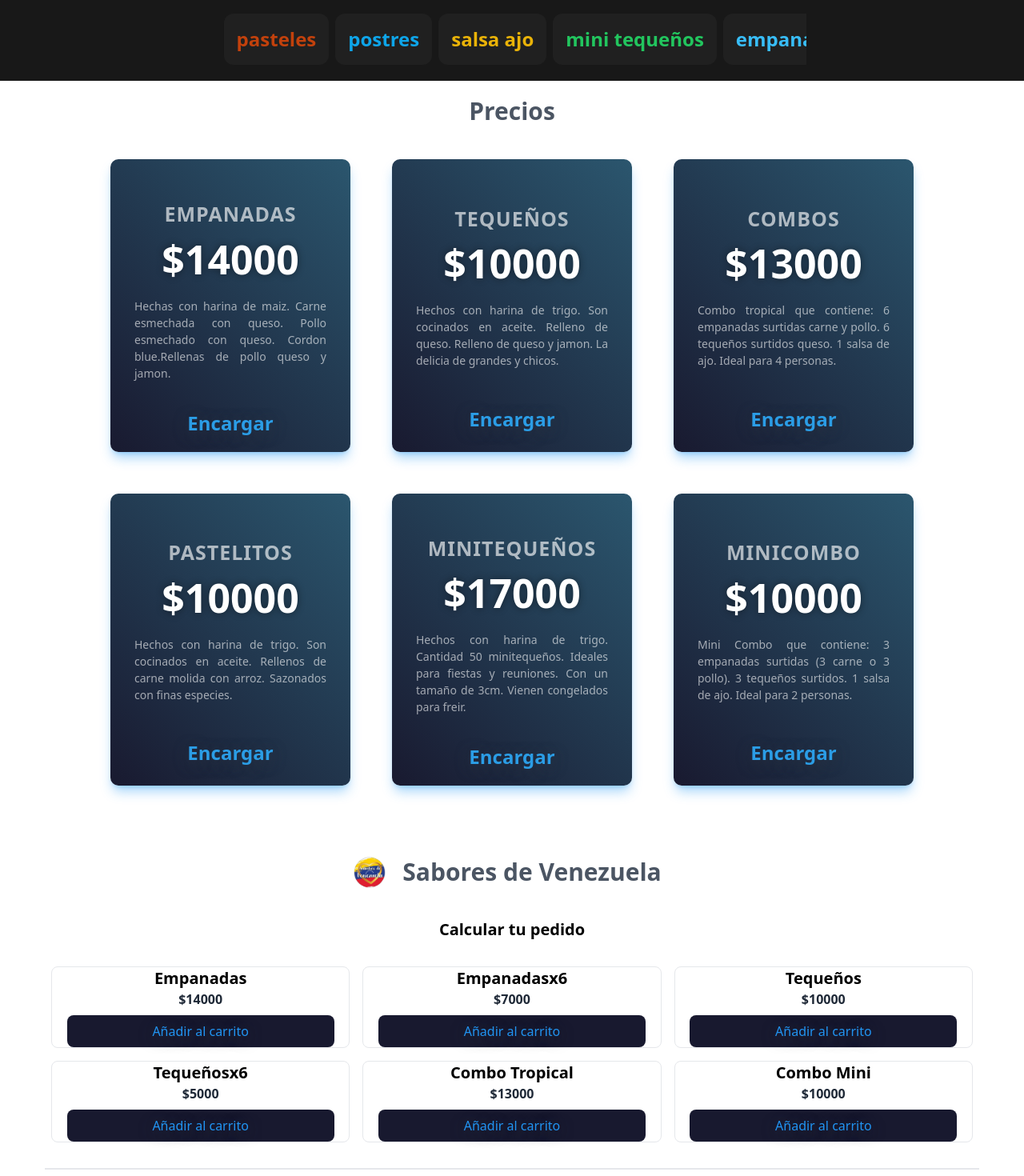
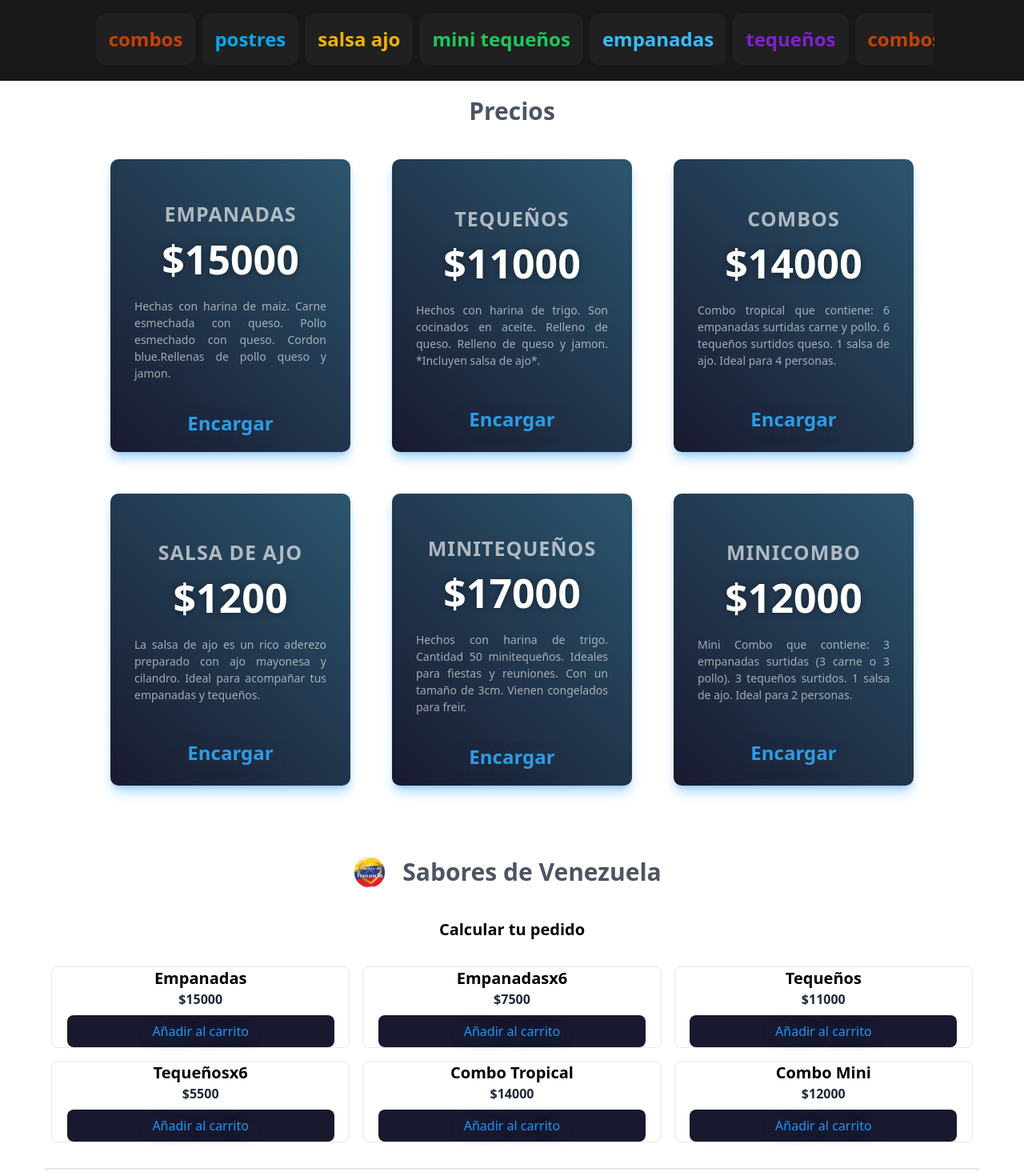
Before and after one commit to luismagnum/reactnav, a React (Vite) app: page / in a window 1280 px wide. Shown: the part 2100-3570 px from the top of the page at 80% size. Built offline with nearby package versions, Linux system fonts and the light colour scheme.

Commit message:
change price

```diff
--- a/src/App.jsx
+++ b/src/App.jsx
@@ -32,7 +32,9 @@
         <Mini />
       </div>
       <Scroll />
+      <div id= 'price'>
       <Price />
+      </div>
       <ShoppingCart />
       <PaymentMethods />
       <Delivery />
--- a/src/components/PaymentMethods/PaymentMethods.jsx
+++ b/src/components/PaymentMethods/PaymentMethods.jsx
@@ -8,8 +8,8 @@
 const PaymentMethods = () => {
   return (
     <div className="max-w-md mx-auto mt-8 p-4 bg-white shadow-md rounded-lg">
-      <h2 className="text-gray-800 text-xl font-bold text-center mb-4">Métodos de Pago</h2>
-      <h3 className='text-gray-800 text-xl font-bold text-center mb-2'>Te enviamos Link o Alias</h3>
+      <h2 className="text-gray-800 text-3xl font-bold text-center mb-4">Métodos de Pago</h2>
+      <h3 className='text-gray-800 text-xl font-bold text-center mt-2 mb-2'>Te enviamos Link o Alias</h3>
       <div className="flex flex-wrap justify-center gap-4">
         <img src={visaLogo} alt="Visa" className="h-12 w-auto" />
         <img src={masterCardLogo} alt="MasterCard" className="h-12 w-auto" />
--- a/src/components/Price/Price.jsx
+++ b/src/components/Price/Price.jsx
@@ -10,7 +10,7 @@
       <div className="card">
         <div className="content">
           <div className="title">Empanadas</div>
-          <div className="price">$14000</div>
+          <div className="price">$15000</div>
           <div className="description">
             Hechas con harina de maiz.
              Carne esmechada con queso.
@@ -26,13 +26,13 @@
       <div className="card">
         <div className="content">
           <div className="title">Tequeños</div>
-          <div className="price">$10000</div>
+          <div className="price">$11000</div>
           <div className="description">
             Hechos con harina de trigo.
              Son cocinados en aceite.
              Relleno de queso.
              Relleno de queso y jamon.
-             La delicia de grandes y chicos.
+             *Incluyen salsa de ajo*.
           </div>
         </div>
         <button className='mt-4'>
@@ -42,7 +42,7 @@
       <div className="card">
         <div className="content">
           <div className="title">Combos</div>
-          <div className="price">$13000</div>
+          <div className="price">$14000</div>
           <div className="description">
             Combo tropical que contiene:
              6 empanadas surtidas carne y pollo.
@@ -57,13 +57,13 @@
       </div>
       <div className="card">
         <div className="content">
-          <div className="title">Pastelitos</div>
-          <div className="price">$10000</div>
+          <div className="title">Salsa de Ajo</div>
+          <div className="price">$1200</div>
           <div className="description">
-            Hechos con harina de trigo.
-            Son cocinados en aceite.
-            Rellenos de carne molida con arroz.
-            Sazonados con finas especies.
+            La salsa de ajo es un rico
+            aderezo preparado con ajo
+            mayonesa y cilandro. Ideal
+            para acompañar tus empanadas y tequeños.
           </div>
         </div>
         <button className='mt-4'>
@@ -89,7 +89,7 @@
       <div className="card">
         <div className="content">
           <div className="title">MiniCombo</div>
-          <div className="price">$10000</div>
+          <div className="price">$12000</div>
           <div className="description">
           Mini Combo que contiene:
           3 empanadas surtidas (3 carne o 3 pollo).
--- a/src/components/Scroll.jsx
+++ b/src/components/Scroll.jsx
@@ -4,7 +4,7 @@
 const Scroll = () => {
   return (
     <div className='w-full flex flex-col justify-center items-center bg-[#181818] text-neutral-200'>
-        <div className='w-[60%] flex flex-col p-4'>
+        <div className='w-[85%] flex flex-col p-4'>
             <div className='flex space-y-2 flex-col text-center mb-2'>
                 <span className='text-xl font-bold'>
                     Te Ofrecemos
@@ -18,7 +18,7 @@
                 tequeños
                 </div>
                 <div className='bg-[#202020] m-1 rounded-xl flex space-x-5 p-4 font-bold text-2xl cursor-pointer text-orange-700'>
-                pasteles
+                combos
                 </div>
                 <div className='bg-[#202020] m-1 rounded-xl flex space-x-5 p-4 font-bold text-2xl cursor-pointer text-sky-500'>
                 postres
--- a/src/components/ShoppingCart/ShoppingCart.jsx
+++ b/src/components/ShoppingCart/ShoppingCart.jsx
@@ -7,12 +7,12 @@
   const [showError, setShowError] = useState(false); // Estado para mostrar mensaje de error
 
   const products = [
-    { id: 1, name: 'Empanadas', price: 14000 },
-    { id: 2, name: 'Empanadasx6', price: 7000 },
-    { id: 3, name: 'Tequeños', price: 10000 },
-    { id: 4, name: 'Tequeñosx6', price: 5000 },
-    { id: 5, name: 'Combo Tropical', price: 13000 },
-    { id: 6, name: 'Combo Mini', price: 10000 },
+    { id: 1, name: 'Empanadas', price: 15000 },
+    { id: 2, name: 'Empanadasx6', price: 7500 },
+    { id: 3, name: 'Tequeños', price: 11000 },
+    { id: 4, name: 'Tequeñosx6', price: 5500 },
+    { id: 5, name: 'Combo Tropical', price: 14000 },
+    { id: 6, name: 'Combo Mini', price: 12000 },
   ];
 
   // Función para añadir productos al carrito
--- a/src/components/product/Product.jsx
+++ b/src/components/product/Product.jsx
@@ -6,7 +6,6 @@
 
 const Product = () => {
   return (
-    <div>
         <div className='container max-w-5xl mx-auto px-8 md:px-6 mb-10'>
             <h3 className='text-3xl text-gray-600 font-bold text-center mt-5 mb-8'>Nuestros Tequeños</h3>
             <div className='md:grid md:grid-cols-4 md:grid-rows-2 md:gap-6 space-y-6 md:space-y-0'>
@@ -37,7 +36,6 @@
             </div>
             </div>
         </div>
-    </div>
   )
 }
 
```
